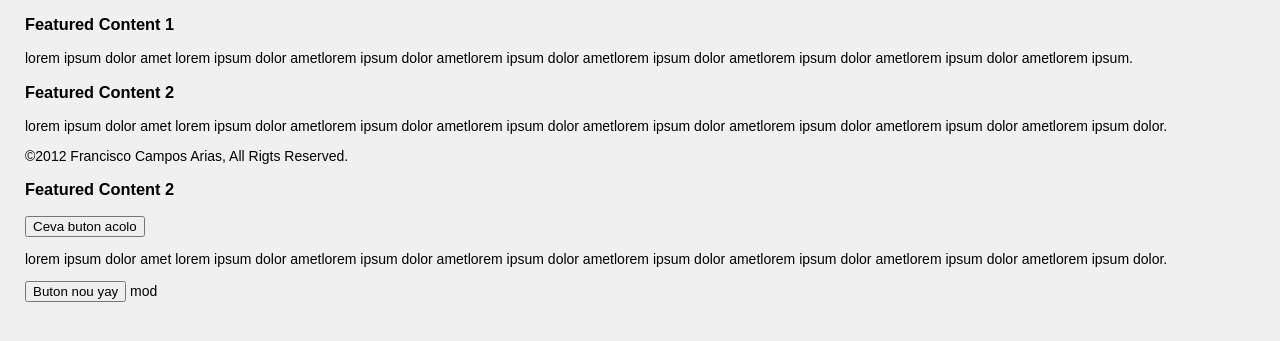
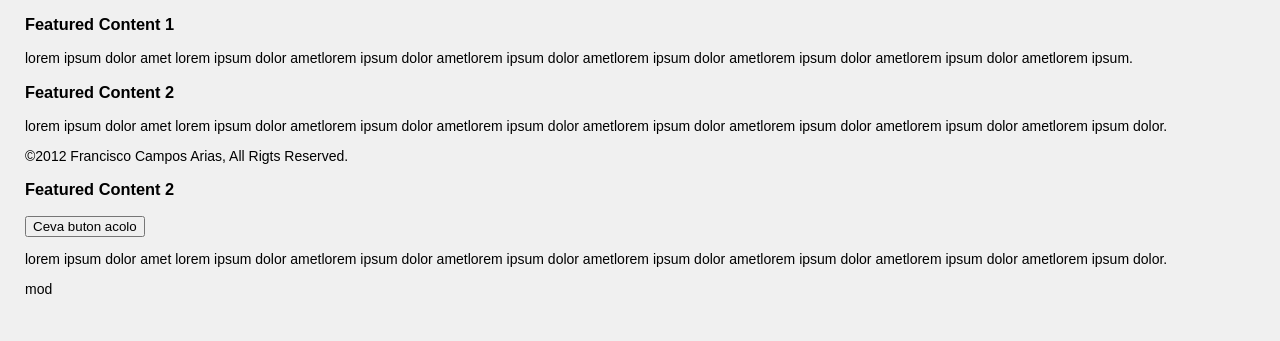
Before and after one commit to SebastianBodea/exhibit_b, a plain HTML site: page index.html in a window 1280 px wide. Shown: the part 115-456 px from the top of the page. Drawn offline with Linux system fonts and the light colour scheme; a script that the page names is missing.

Commit message:
Addressed code review comments

```diff
--- a/index.html
+++ b/index.html
@@ -44,7 +44,6 @@
 		<button>Ceva buton acolo</button>
 		<p>lorem ipsum dolor amet lorem ipsum dolor ametlorem ipsum dolor ametlorem ipsum dolor ametlorem ipsum dolor ametlorem ipsum dolor ametlorem ipsum dolor ametlorem ipsum dolor.</p>
 	</div>
-	<button>Buton nou yay</button>
 	mod
 </body>
 </html>
```
